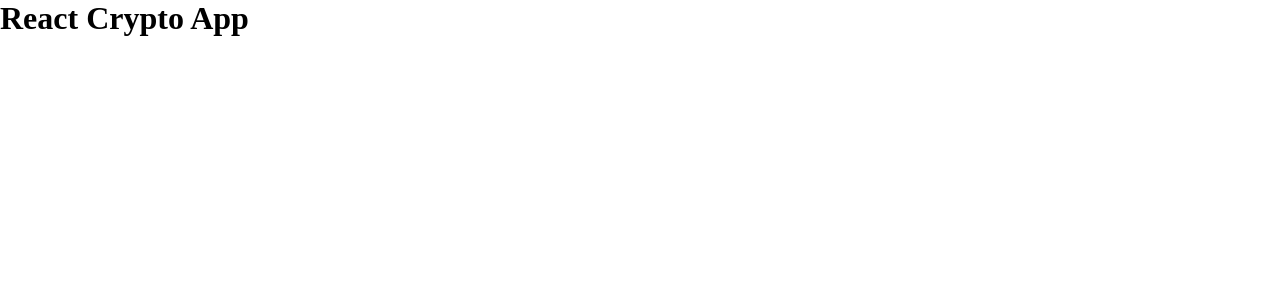
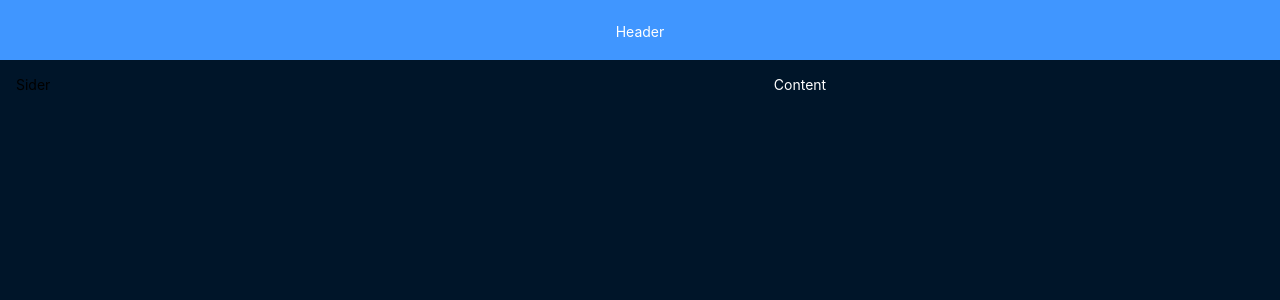
Before and after one commit to Samiiiiiiiir/react-crypto-app, a React (Vite) app: page / in a window 1280 px wide. Shown: the top 300 px of the page. Built offline with nearby package versions, Linux system fonts and the light colour scheme.

Commit message:
divided app into components

```diff
--- a/package.json
+++ b/package.json
@@ -10,6 +10,7 @@
     "preview": "vite preview"
   },
   "dependencies": {
+    "antd": "^5.23.3",
     "react": "^18.2.0",
     "react-dom": "^18.2.0"
   },
--- a/src/App.jsx
+++ b/src/App.jsx
@@ -1,3 +1,17 @@
+import { Layout } from 'antd';
+
+import AppHeader from './components/layout/AppHeader';
+import AppSider from './components/layout/AppSider';
+import AppContent from './components/layout/AppContent';
+
 export default function App() {
-  return <h1>React Crypto App</h1>
+  return (
+    <Layout>
+      <AppHeader />
+      <Layout>
+        <AppSider />
+        <AppContent />
+      </Layout>
+    </Layout>
+  );
 }
--- /dev/null
+++ b/src/components/layout/AppContent.jsx
@@ -0,0 +1,13 @@
+import { Layout } from 'antd';
+
+const contentStyle = {
+  textAlign: 'center',
+  minHeight: 'calc(100vh - 60px)',
+  color: '#fff',
+  backgroundColor: '#001529',
+  padding: '1rem',
+};
+
+export default function AppContent() {
+  return <Layout.Content style={contentStyle}>Content</Layout.Content>;
+}
--- /dev/null
+++ b/src/components/layout/AppHeader.jsx
@@ -0,0 +1,14 @@
+import { Layout } from 'antd';
+
+const headerStyle = {
+  textAlign: 'center',
+  color: '#fff',
+  height: 60,
+  paddingInline: 48,
+  lineHeight: '64px',
+  backgroundColor: '#4096ff',
+};
+
+export default function AppHeader() {
+  return <Layout.Header style={headerStyle}>Header</Layout.Header>;
+}
--- /dev/null
+++ b/src/components/layout/AppSider.jsx
@@ -0,0 +1,15 @@
+import { Layout } from 'antd';
+
+const siderStyle = {
+  padding: '1rem',
+};
+
+export default function AppSider() {
+  return (
+    <Layout.Sider width="25%" style={siderStyle}>
+      Sider
+    </Layout.Sider>
+  );
+}
+
+/* 21:00 */
```
Also changed, not shown: src/api.js (added, +17 -0 lines), 2 other files (tests, documents, lock files or other folders).
